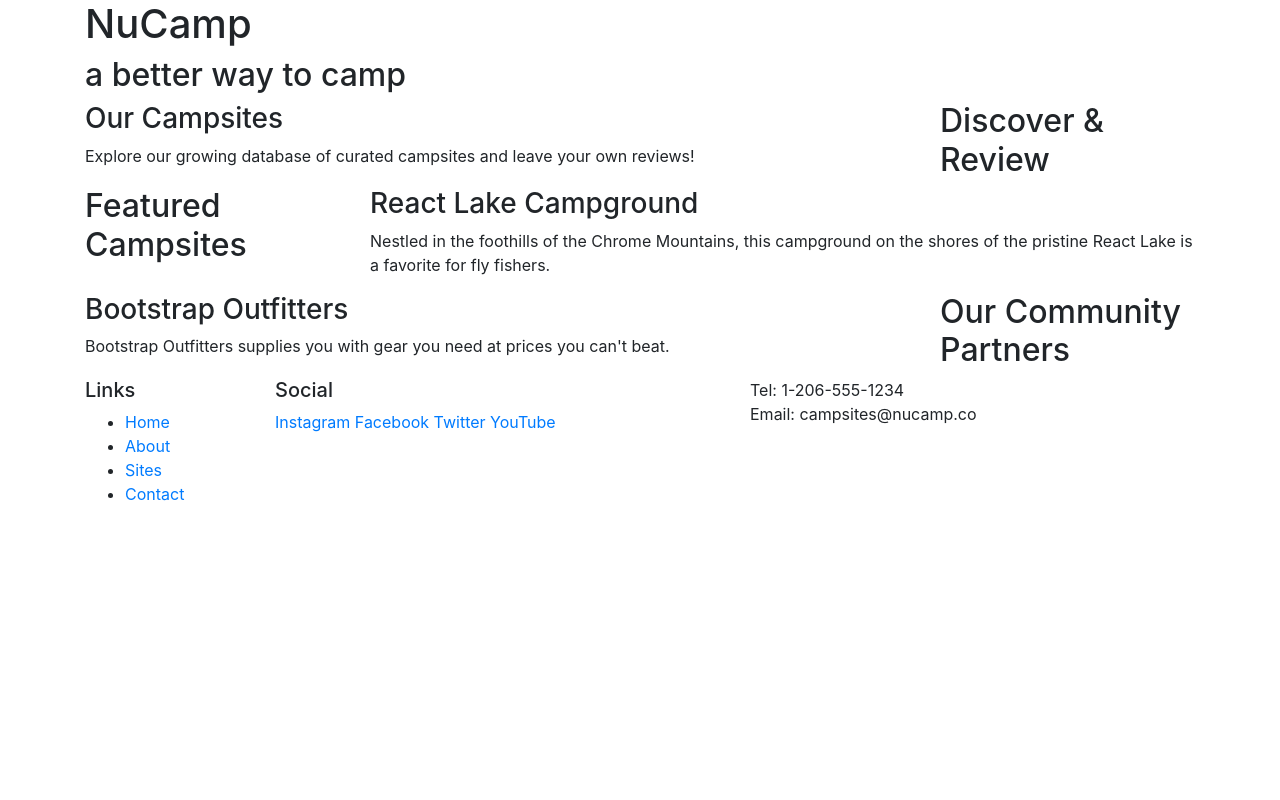
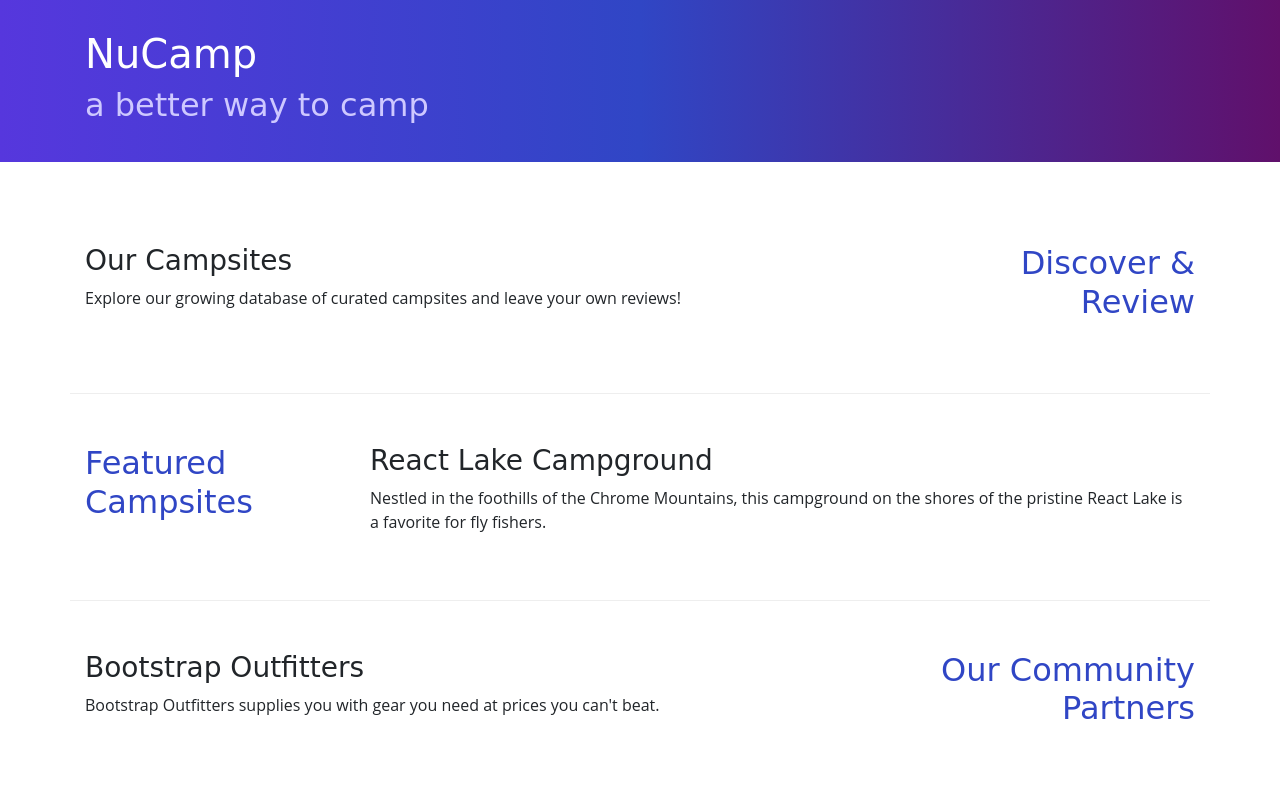
Before and after one commit to edgarmontes/BootstrapProjectSetup, a website: page index.html in a window 1280 px wide. Shown: the top 800 px of the page. Drawn offline with nearby package versions, Linux system fonts and the light colour scheme.

Commit message:
Bootstrap: Week 1

```diff
--- /dev/null
+++ b/css/styles.css
@@ -0,0 +1,32 @@
+body{
+    font-family: "Open sans",sans-serif;
+}
+
+h1,h2,h3{
+    font-family: "Lobster",cursive;
+}
+
+h2{
+    color: #3046c5;
+}
+
+header h2{
+    color: #cec8ff;
+}
+
+footer{
+    background-image: linear-gradient(#cec8ff,white);
+    padding: 20px 0;
+}
+
+.jumbotron{
+    padding: 30px;
+    background-image: linear-gradient(to right, #5637dd,#3046c5,#60106b);
+    color: white;
+}
+
+.row-content{
+    padding: 50px 0;
+    border-bottom: 1px ridge;
+    min-height: 200px;
+}
--- a/index.html
+++ b/index.html
@@ -6,12 +6,15 @@
     <meta name="viewport" content="width=device-width, initial-scale=1" />
     <!-- Bootstrap CSS -->
     <link rel="stylesheet" href="node_modules/bootstrap/dist/css/bootstrap.min.css" />
+    <!-- Custom CSS: Placing the Custom CSS after Boostrap overides the classes -->
+    <link rel="stylesheet" href="css/styles.css" />
+
     <title>NuCamp: A Better Way To Camp</title>
 </head>
 
 <body>
 
-    <header>
+    <header class="jumbotron jumbotron-fluid">
         <div class="container">
             <div class="row">
                 <div class="col">
@@ -23,9 +26,9 @@
     </header>
 
     <div class="container">
-        <div class="row">
-            <div class="col-sm-4 col-md-3 order-sm-last">
-                <h2>Discover & Review</h2>
+        <div class="row row-content">
+            <div class="col-sm-4 col-md-3 order-sm-last align-items-center">
+                <h2 class="text-sm-right">Discover & Review</h2>
             </div>
             <div class="col">
                 <h3>Our Campsites</h3>
@@ -35,8 +38,8 @@
     </div>
 
     <div class="container">
-        <div class="row">
-            <div class="col-sm-4 col-md-3">
+        <div class="row row-content">
+            <div class="col-sm-4 col-md-3 align-items-center">
                 <h2>Featured Campsites</h2>
             </div>
             <div class="col">
@@ -47,9 +50,9 @@
     </div>
 
     <div class="container">
-        <div class="row">
-            <div class="col-sm-4 order-sm-last col-md-3">
-                <h2>Our Community Partners</h2>
+        <div class="row row-content">
+            <div class="col-sm-4 order-sm-last col-md-3 align-items-center">
+                <h2 class="text-sm-right">Our Community Partners</h2>
             </div>
             <div class="col">
                 <h3>Bootstrap Outfitters</h3>
@@ -61,23 +64,23 @@
     <footer>
         <div class="container">
             <div class="row">
-                <div class="col-4 col-sm-2">
+                <div class="col-4 col-sm-2 offset-1">
                     <h5>Links</h5>
-                    <ul>
+                    <ul class="list-unstyled">
                         <li><a href="#">Home</a></li>
                         <li><a href="#">About</a></li>
                         <li><a href="#">Sites</a></li>
                         <li><a href="#">Contact</a></li>
                     </ul>
                 </div>
-                <div class="col-6 col-sm-5">
+                <div class="col-6 col-sm-5 text-center">
                     <h5>Social</h5>
                     <a href="http://instagram.com/">Instagram</a>
                     <a href="http://facebook.com/">Facebook</a>
                     <a href="http://twitter.com/">Twitter</a>
                     <a href="http://youtube.com/">YouTube</a>
                 </div>
-                <div class="col-sm-4 ">
+                <div class="col-sm-4 text-center">
                     Tel: 1-206-555-1234<br />
                     Email: campsites@nucamp.co
                 </div>
```
